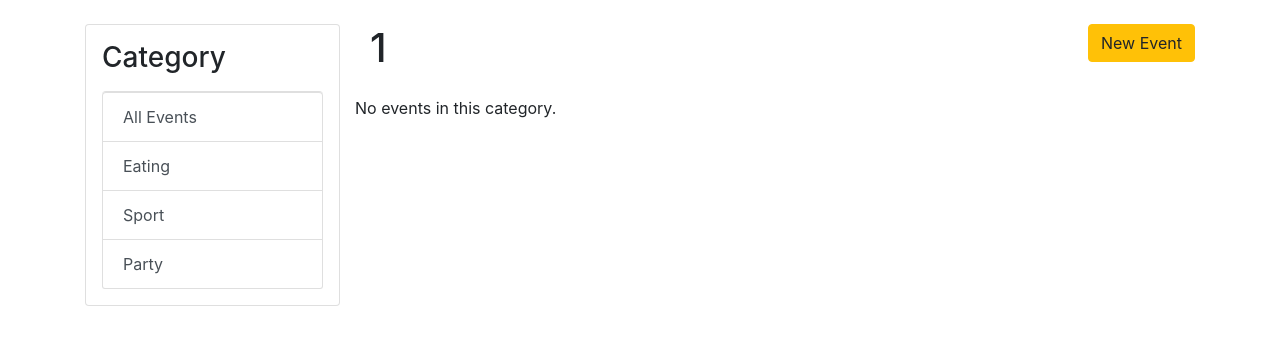
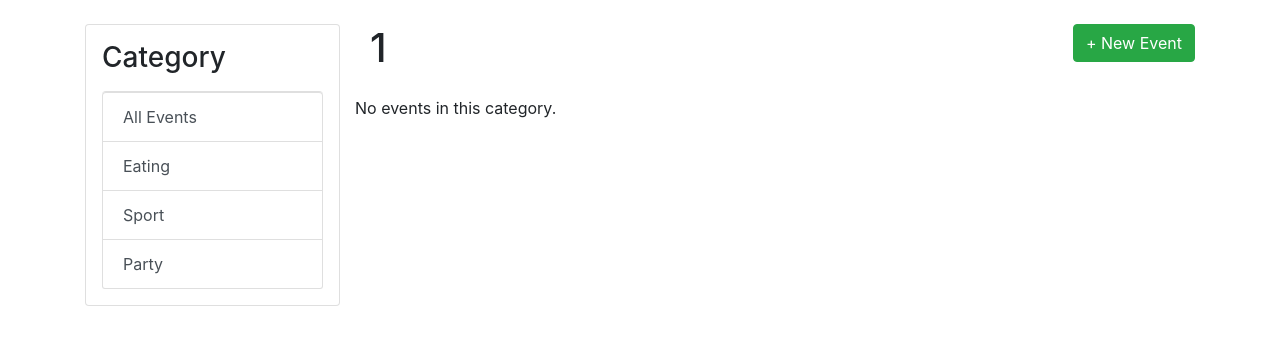
Before and after one commit to jix-666/jix, a Django app: page /events/1/ in a window 1280 px wide. Shown: the part 56-401 px from the top of the page. Run offline with Django 3.2, Linux system fonts and the light colour scheme; data that the repository does not hold is empty; some libraries are stand-ins or nearby versions.

Commit message:
Fix create new button

```diff
--- a/events/templates/events/events_by_category.html
+++ b/events/templates/events/events_by_category.html
@@ -8,7 +8,7 @@
             </div>
             <div class="col-md-9 col-12">
                 <h1 class="d-inline">{{ category | capfirst }}</h1>
-                <a class="btn btn-warning float-right d-inline" href="{% url 'events:new' %}">New Event</a>
+                <a class="btn btn-success float-right d-inline" href="{% url 'events:new' %}">+ New Event</a>
                 <div class="row mt-4">
                     {% if events_in_category %}
                         {% for event in events_in_category %}
```
